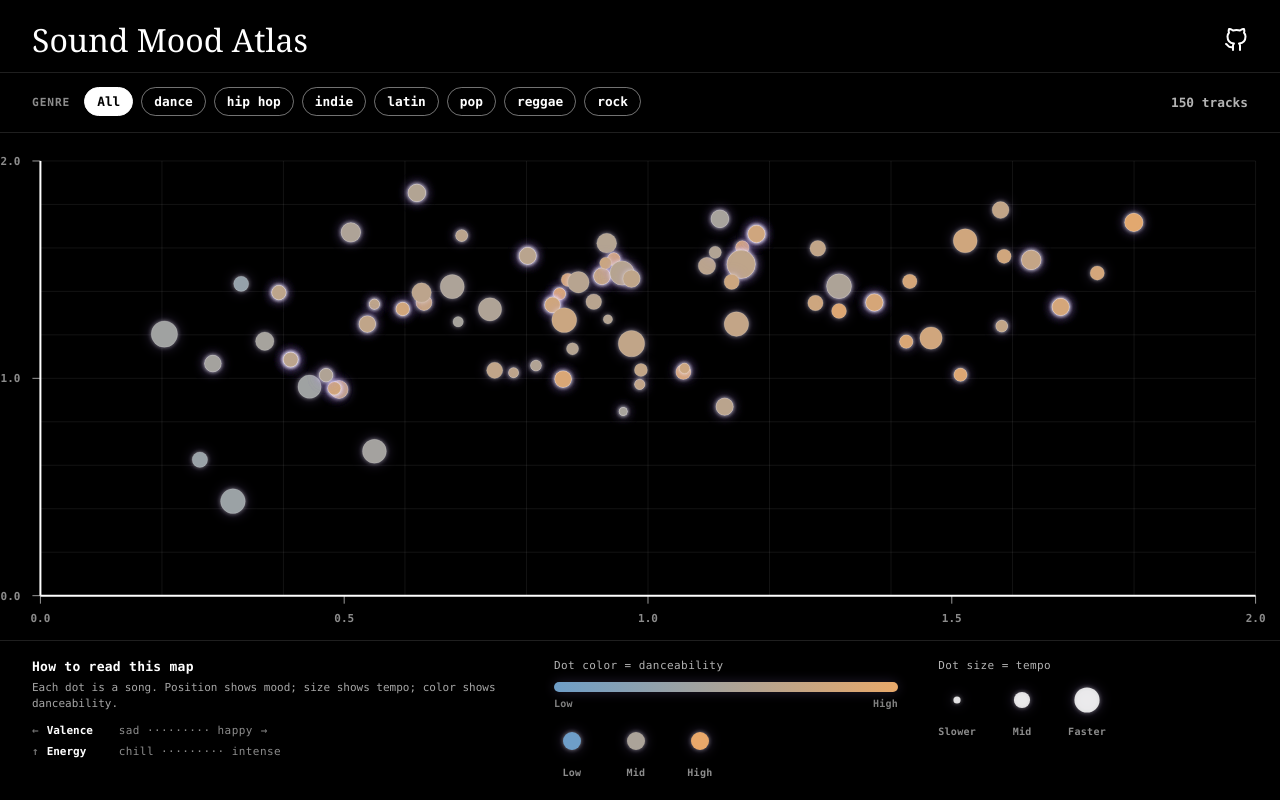
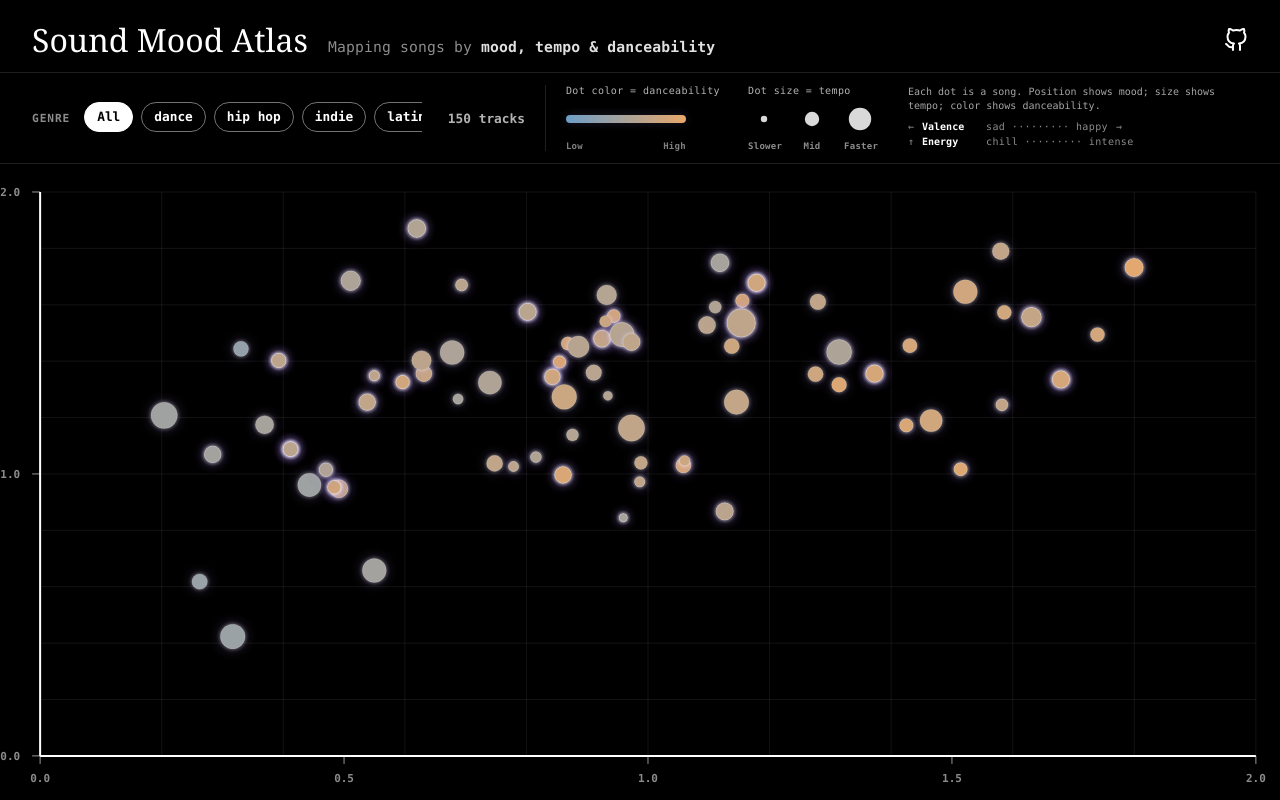
Before and after one commit to jaclynnbarrera/sound-mood-atlas, a React (Vite) app in the folder frontend/: page / in a window 1280 px wide. Built offline with nearby package versions, Linux system fonts and the light colour scheme.

Commit message:
layout changes

```diff
--- a/frontend/src/App.css
+++ b/frontend/src/App.css
@@ -1,14 +1,15 @@
 .app-shell {
   --page-pad-x: 32px;
   --page-pad-top: 24px;
+  --danceability-low: rgb(110, 158, 200);
+  --danceability-high: rgb(232, 168, 106);
   display: grid;
   grid-template-columns: 1fr;
-  grid-template-rows: auto auto 1fr auto;
+  grid-template-rows: auto auto 1fr;
   grid-template-areas:
     'header'
     'filters'
-    'chart'
-    'legend';
+    'chart';
   height: 100vh;
   overflow: hidden;
   color: #ffffff;
@@ -20,9 +21,31 @@
   display: flex;
   align-items: center;
   justify-content: space-between;
-  gap: 16px;
+  gap: 16px 24px;
   padding: var(--page-pad-top) var(--page-pad-x) 16px;
   border-bottom: 1px solid rgba(255, 255, 255, 0.12);
+}
+
+.page-header-brand {
+  display: flex;
+  align-items: baseline;
+  flex-wrap: wrap;
+  gap: 10px 20px;
+  min-width: 0;
+}
+
+.page-header-tagline {
+  margin: 0;
+  color: rgba(255, 255, 255, 0.55);
+  font-size: 0.92rem;
+  font-weight: 500;
+  line-height: 1.3;
+  letter-spacing: 0.01em;
+}
+
+.page-header-tagline strong {
+  color: rgba(255, 255, 255, 0.88);
+  font-weight: 600;
 }
 
 .page-header h1 {
@@ -31,16 +54,98 @@
   font-family: 'Georgia', 'Garamond', serif;
   font-weight: 400;
   line-height: 1;
+  white-space: nowrap;
+  background-image: linear-gradient(
+    90deg,
+    var(--danceability-low) 0%,
+    var(--danceability-high) 50%,
+    #ffffff 50%,
+    #ffffff 100%
+  );
+  background-size: 200% 100%;
+  background-position: 100% 0;
+  background-clip: text;
+  -webkit-background-clip: text;
+  color: transparent;
+  transition: background-position 0.45s cubic-bezier(0.4, 0, 0.2, 1);
+}
+
+.page-header h1:hover {
+  background-position: 0% 0;
+}
+
+.chart-filter-legend-area {
+  display: flex;
+  align-items: flex-start;
+  flex-wrap: wrap;
+  gap: 24px 32px;
+  padding-left: 20px;
+  border-left: 1px solid rgba(255, 255, 255, 0.12);
+}
+
+.map-guide {
+  min-width: 0;
+  max-width: 340px;
+}
+
+.map-guide-intro {
+  margin: 0 0 8px;
+  color: rgba(255, 255, 255, 0.65);
+  font-size: 10px;
+  font-weight: 500;
+  line-height: 1.4;
+}
+
+.map-guide-axes {
+  display: flex;
+  flex-direction: column;
+  gap: 4px;
+}
+
+.map-guide-axis-row {
+  display: flex;
+  flex-wrap: wrap;
+  align-items: center;
+  gap: 6px 8px;
+  color: rgba(255, 255, 255, 0.8);
+  font-size: 10px;
+  font-weight: 600;
+}
+
+.map-guide-axis-arrow {
+  color: rgba(255, 255, 255, 0.45);
+  font-weight: 700;
+}
+
+.map-guide-axis-name {
+  color: #ffffff;
+  font-weight: 700;
+  min-width: 3.5rem;
+}
+
+.map-guide-axis-scale {
+  color: rgba(255, 255, 255, 0.55);
+  font-weight: 500;
+  letter-spacing: 0.04em;
 }
 
 .chart-filter-bar {
   grid-area: filters;
   display: flex;
   align-items: center;
+  flex-wrap: wrap;
+  gap: 14px 20px;
+  min-width: 0;
+  padding: 12px var(--page-pad-x);
+  border-bottom: 1px solid rgba(255, 255, 255, 0.12);
+}
+
+.chart-filter-genre {
+  display: flex;
+  align-items: center;
   gap: 14px;
+  flex: 1;
   min-width: 0;
-  padding: 14px var(--page-pad-x);
-  border-bottom: 1px solid rgba(255, 255, 255, 0.12);
 }
 
 .chart-filter-label {
@@ -114,10 +219,78 @@
 
 .chart-filter-meta {
   flex-shrink: 0;
+  margin-left: auto;
+  padding-left: 12px;
   color: rgba(255, 255, 255, 0.7);
   font-size: 0.8rem;
   font-weight: 700;
   white-space: nowrap;
+}
+
+.encoding-legend {
+  display: grid;
+  grid-template-columns: auto auto;
+  grid-template-rows: auto 32px auto;
+  column-gap: 28px;
+  row-gap: 6px;
+  align-items: center;
+}
+
+.encoding-legend-label {
+  margin: 0;
+  color: rgba(255, 255, 255, 0.7);
+  font-size: 10px;
+  font-weight: 500;
+  letter-spacing: 0.04em;
+  white-space: nowrap;
+  line-height: 1.2;
+}
+
+.encoding-legend-colorbar {
+  width: 120px;
+  height: 8px;
+  border-radius: 999px;
+  background: linear-gradient(to right, rgb(110, 158, 200), rgb(232, 168, 106));
+  box-shadow: 0 0 10px rgba(183, 148, 255, 0.18);
+  align-self: center;
+}
+
+.encoding-legend-colorbar-labels {
+  display: flex;
+  justify-content: space-between;
+  width: 120px;
+  color: rgba(255, 255, 255, 0.5);
+  font-size: 9px;
+  font-weight: 600;
+  letter-spacing: 0.03em;
+}
+
+.encoding-legend-tempo-dots {
+  display: flex;
+  align-items: flex-end;
+  gap: 16px;
+  height: 32px;
+}
+
+.encoding-legend-tempo-labels {
+  display: flex;
+  gap: 16px;
+  color: rgba(255, 255, 255, 0.55);
+  font-size: 9px;
+  font-weight: 600;
+  letter-spacing: 0.03em;
+}
+
+.encoding-legend-tempo-labels span {
+  width: 32px;
+  text-align: center;
+}
+
+.encoding-legend-dot {
+  width: 32px;
+  height: 32px;
+  overflow: visible;
+  flex-shrink: 0;
 }
 
 .github-icon {
@@ -140,137 +313,6 @@ h2,
 h3,
 p {
   margin-top: 0;
-}
-
-.chart-legend {
-  grid-area: legend;
-  flex-shrink: 0;
-  display: grid;
-  grid-template-columns: minmax(220px, 1.4fr) minmax(180px, 1fr) minmax(160px, 0.9fr);
-  gap: 24px 40px;
-  align-items: start;
-  padding: 18px var(--page-pad-x) 22px;
-  border-top: 1px solid rgba(255, 255, 255, 0.12);
-  overflow-x: auto;
-}
-
-.chart-legend-intro-block {
-  min-width: 0;
-}
-
-.chart-legend-heading {
-  margin: 0 0 6px;
-  color: #ffffff;
-  font-size: 13px;
-  font-weight: 700;
-  letter-spacing: 0.02em;
-}
-
-.chart-legend-intro {
-  margin: 0 0 12px;
-  color: rgba(255, 255, 255, 0.65);
-  font-size: 11px;
-  font-weight: 500;
-  line-height: 1.45;
-}
-
-.chart-legend-axes {
-  display: flex;
-  flex-direction: column;
-  gap: 8px;
-}
-
-.chart-legend-axis-row {
-  display: flex;
-  flex-wrap: wrap;
-  align-items: center;
-  gap: 6px 8px;
-  color: rgba(255, 255, 255, 0.8);
-  font-size: 11px;
-  font-weight: 600;
-}
-
-.chart-legend-axis-arrow {
-  color: rgba(255, 255, 255, 0.45);
-  font-weight: 700;
-}
-
-.chart-legend-axis-name {
-  color: #ffffff;
-  font-weight: 700;
-  min-width: 4rem;
-}
-
-.chart-legend-axis-scale {
-  color: rgba(255, 255, 255, 0.55);
-  font-weight: 500;
-  letter-spacing: 0.04em;
-}
-
-.chart-legend-danceability,
-.chart-legend-tempo {
-  min-width: 0;
-}
-
-.chart-legend-colorbar {
-  height: 10px;
-  border-radius: 999px;
-  background: linear-gradient(to right, rgb(110, 158, 200), rgb(232, 168, 106));
-  box-shadow: 0 0 12px rgba(183, 148, 255, 0.2);
-}
-
-.chart-legend-colorbar-labels {
-  display: flex;
-  justify-content: space-between;
-  margin-top: 6px;
-  color: rgba(255, 255, 255, 0.5);
-  font-size: 10px;
-  font-weight: 600;
-  letter-spacing: 0.03em;
-}
-
-.chart-legend-scale-color {
-  margin-top: 14px;
-}
-
-.chart-legend-subheading {
-  margin: 0 0 10px;
-  color: rgba(255, 255, 255, 0.7);
-  font-size: 11px;
-  font-weight: 500;
-  letter-spacing: 0.04em;
-}
-
-.chart-legend-scale {
-  display: flex;
-  align-items: flex-end;
-  justify-content: flex-start;
-  gap: 28px;
-}
-
-.chart-legend-item {
-  display: flex;
-  flex-direction: column;
-  align-items: center;
-  gap: 8px;
-  color: rgba(255, 255, 255, 0.55);
-  font-size: 10px;
-  font-weight: 600;
-  letter-spacing: 0.03em;
-}
-
-.chart-legend-dot {
-  width: 36px;
-  height: 36px;
-  overflow: visible;
-  filter:
-    drop-shadow(0 0 2px rgba(255, 255, 255, 0.45))
-    drop-shadow(0 0 6px rgba(183, 148, 255, 0.28));
-}
-
-.chart-legend-dot circle {
-  transform-box: fill-box;
-  transform-origin: center;
 }
 
 .chart-card {
@@ -485,6 +527,10 @@ p {
 }
 
 @media (prefers-reduced-motion: reduce) {
+  .page-header h1 {
+    transition: none;
+  }
+
   .song-dot {
     transition: transform 120ms ease, filter 120ms ease;
   }
@@ -502,20 +548,40 @@ p {
 
 @media (max-width: 920px) {
   .app-shell {
-    grid-template-rows: auto auto minmax(420px, 55vh) auto;
+    grid-template-rows: auto auto minmax(420px, 55vh);
     height: auto;
     min-height: 100vh;
     overflow: auto;
   }
 
+  .page-header {
+    flex-wrap: wrap;
+  }
+
   .chart-filter-bar {
-    flex-wrap: wrap;
     align-items: flex-start;
   }
 
+  .chart-filter-genre {
+    flex-wrap: wrap;
+    width: 100%;
+  }
+
   .chart-filter-meta {
+    margin-left: auto;
+    padding-left: 0;
+  }
+
+  .chart-filter-legend-area {
     width: 100%;
-    margin-top: 4px;
+    padding-left: 0;
+    border-left: none;
+    border-top: 1px solid rgba(255, 255, 255, 0.12);
+    padding-top: 12px;
+  }
+
+  .map-guide {
+    max-width: none;
   }
 
   .chart-card {
@@ -526,13 +592,4 @@ p {
   .chart-body {
     min-height: min(50vh, 520px);
   }
-
-  .chart-legend {
-    grid-template-columns: 1fr;
-    gap: 20px;
-  }
-
-  .chart-legend-scale {
-    justify-content: flex-start;
-  }
 }
--- a/frontend/src/App.jsx
+++ b/frontend/src/App.jsx
@@ -204,7 +204,12 @@ function App() {
   return (
       <main className="app-shell">
         <header className="page-header">
+          <div className="page-header-brand">
             <h1>Sound Mood Atlas</h1>
+            <p className="page-header-tagline">
+              Mapping songs by <strong>mood, tempo &amp; danceability</strong>
+            </p>
+          </div>
           <a
             href="https://github.com/jaclynnbarrera/sound-mood-atlas"
             className="github-icon"
@@ -237,7 +242,6 @@ function App() {
           }
         />
 
-        <ChartLegend />
       </main>
   );
 }
@@ -474,6 +478,7 @@ function SongTooltip({ song, centerX, centerY }) {
 function GenreFilterBar({ genres, selectedGenre, onGenreChange, trackCountLabel }) {
   return (
     <div className="chart-filter-bar">
+      <div className="chart-filter-genre">
         <span className="chart-filter-label">Genre</span>
         <div className="chart-filter-scroll">
           <div className="chart-filter-options" role="group" aria-label="Filter by genre">
@@ -500,78 +505,73 @@ function GenreFilterBar({ genres, selectedGenre, onGenreChange, trackCountLabel
         </div>
         <span className="chart-filter-meta">{trackCountLabel}</span>
       </div>
+
+      <div className="chart-filter-legend-area">
+        <EncodingLegend />
+        <MapGuide />
+      </div>
+    </div>
   );
 }
 
-function ChartLegend() {
+function MapGuide() {
   return (
-    <footer className="chart-legend" aria-label="How to read the mood map">
-      <div className="chart-legend-intro-block">
-        <h3 className="chart-legend-heading">How to read this map</h3>
-        <p className="chart-legend-intro">
+    <div className="map-guide" aria-label="How to read the mood map">
+      <p className="map-guide-intro">
         Each dot is a song. Position shows mood; size shows tempo; color shows danceability.
       </p>
-
-        <div className="chart-legend-axes">
-          <div className="chart-legend-axis-row">
-            <span className="chart-legend-axis-arrow" aria-hidden="true">←</span>
-            <span className="chart-legend-axis-name">Valence</span>
-            <span className="chart-legend-axis-scale">sad ········· happy</span>
-            <span className="chart-legend-axis-arrow" aria-hidden="true">→</span>
+      <div className="map-guide-axes">
+        <div className="map-guide-axis-row">
+          <span className="map-guide-axis-arrow" aria-hidden="true">←</span>
+          <span className="map-guide-axis-name">Valence</span>
+          <span className="map-guide-axis-scale">sad ········· happy</span>
+          <span className="map-guide-axis-arrow" aria-hidden="true">→</span>
         </div>
-          <div className="chart-legend-axis-row">
-            <span className="chart-legend-axis-arrow" aria-hidden="true">↑</span>
-            <span className="chart-legend-axis-name">Energy</span>
-            <span className="chart-legend-axis-scale">chill ········· intense</span>
+        <div className="map-guide-axis-row">
+          <span className="map-guide-axis-arrow" aria-hidden="true">↑</span>
+          <span className="map-guide-axis-name">Energy</span>
+          <span className="map-guide-axis-scale">chill ········· intense</span>
         </div>
       </div>
     </div>
+  );
+}
 
-      <div className="chart-legend-danceability">
-        <p className="chart-legend-subheading">Dot color = danceability</p>
+function EncodingLegend() {
+  return (
+    <div className="encoding-legend" aria-label="Dot encoding legend">
+      <p className="encoding-legend-label">Dot color = danceability</p>
+      <p className="encoding-legend-label">Dot size = tempo</p>
+
       <div
-          className="chart-legend-colorbar"
+        className="encoding-legend-colorbar"
         role="img"
         aria-label="Danceability color scale from low cool blue to high warm gold"
       />
-        <div className="chart-legend-colorbar-labels">
-          <span>Low</span>
-          <span>High</span>
-        </div>
-        <div className="chart-legend-scale chart-legend-scale-color">
-          {[
-            { t: 0, label: 'Low' },
-            { t: 0.5, label: 'Mid' },
-            { t: 1, label: 'High' },
-          ].map(({ t, label }) => (
-            <div key={label} className="chart-legend-item">
-              <svg className="chart-legend-dot" viewBox="0 0 40 40" aria-hidden="true">
-                <circle cx="20" cy="20" r={10} fill={danceabilityColor(t)} />
-              </svg>
-              <span>{label}</span>
-            </div>
-          ))}
-        </div>
-      </div>
 
-      <div className="chart-legend-tempo">
-        <p className="chart-legend-subheading">Dot size = tempo</p>
-        <div className="chart-legend-scale">
+      <div className="encoding-legend-tempo-dots" aria-hidden="true">
         {[
           { r: 4, label: 'Slower' },
           { r: 9, label: 'Mid' },
           { r: 14, label: 'Faster' },
         ].map(({ r, label }) => (
-            <div key={label} className="chart-legend-item">
-              <svg className="chart-legend-dot" viewBox="0 0 40 40" aria-hidden="true">
+          <svg key={label} className="encoding-legend-dot" viewBox="0 0 40 40">
             <circle cx="20" cy="20" r={r} fill="rgba(255, 255, 255, 0.85)" />
           </svg>
-              <span>{label}</span>
-            </div>
         ))}
       </div>
+
+      <div className="encoding-legend-colorbar-labels">
+        <span>Low</span>
+        <span>High</span>
       </div>
-    </footer>
+
+      <div className="encoding-legend-tempo-labels">
+        <span>Slower</span>
+        <span>Mid</span>
+        <span>Faster</span>
+      </div>
+    </div>
   );
 }
 
```
Also changed, not shown: 1 other file (tests, documents, lock files or other folders). Lines whose indentation alone changed are shown as unchanged.
